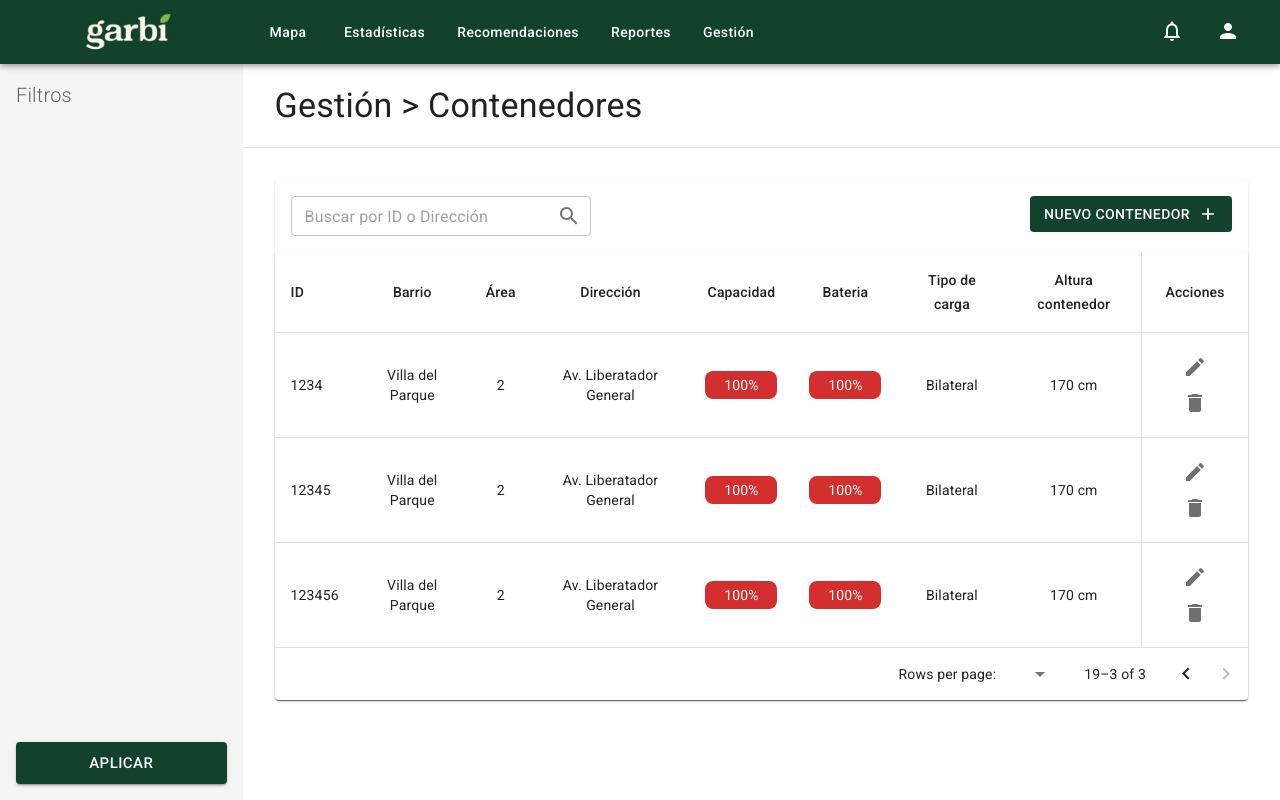
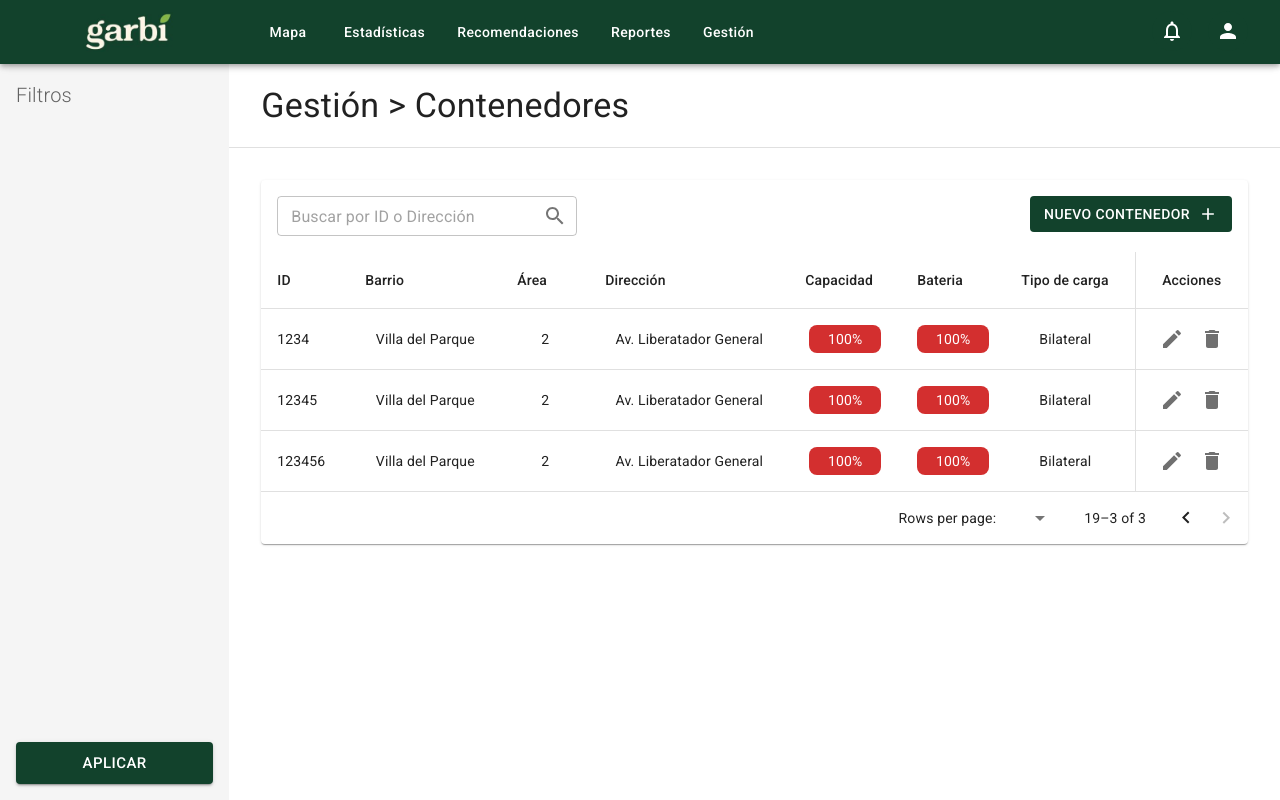
Before and after one commit to SofiaPalmieri/garbi-front, a React (Vite) app: page /containers in a window 1280 px wide. Built offline with nearby package versions, Linux system fonts and the light colour scheme.

Commit message:
refactor table to look like the design in figma

```diff
--- a/src/components/FilterSideComponent/FilterSideComponent.jsx
+++ b/src/components/FilterSideComponent/FilterSideComponent.jsx
@@ -50,6 +50,7 @@ export const FilterSideComponent = ({
       <Box
         sx={{
           flexGrow: 1,
+          overflow: 'hidden'
         }}
       >
         <Box
--- a/src/pages/Containers/ContainerContent.jsx
+++ b/src/pages/Containers/ContainerContent.jsx
@@ -61,6 +61,44 @@ const rows = [
   },
 ];
 
+const tableHeaders = [
+  {
+    value: 'ID',
+    minWidth: 88
+  },
+  {
+    value: 'Barrio',
+    minWidth: 152
+  },
+  {
+    value: 'Área',
+    minWidth: 88
+  },
+  {
+    value: 'Dirección',
+    minWidth: 200
+  },
+  {
+    value: 'Capacidad',
+    minWidth: 112
+  },
+  {
+    value: 'Bateria',
+    minWidth: 104
+  },
+  {
+    value: 'Tipo de carga',
+    minWidth: 120
+  },
+  {
+    value: 'Altura contenedor',
+    minWidth: 152,
+    sx: {
+      borderRight: '1px solid #0000001F',
+    }
+  }
+];
+
 export const ContainerContent = () => {
   const [openCreateContainerModal, setOpenCreateContainerModal] = useState(false);
   const [openModifyContainerModal, setOpenModifyContainerModal] = useState(false);
@@ -83,6 +121,8 @@ export const ContainerContent = () => {
     <Box
       sx={{
         padding: '32px',
+        width: '100%',
+        overflow: 'hidden'
       }}
     >
       <ModalCreateResource
@@ -104,6 +144,7 @@ export const ContainerContent = () => {
       <Paper
         sx={{
           width: '100%',
+          overflow: 'hidden'
         }}
       >
         <SearcherAndButton
@@ -112,53 +153,40 @@ export const ContainerContent = () => {
           inputWidth={'18.75rem'}
           onClick={handleOpenCreateContainerModal}
         />
-        <TableContainer
-          component={Paper}
+        <Box
+          sx={{
+            position: 'relative',
+            paddingRight: '113px'
+          }}
         >
+          <TableContainer>
             <Table
-            sx={{
-              minWidth: 650,
-            }}
               aria-label='simple table'
             >
               <TableHead>
                 <TableRow>
-                <TableCell>ID</TableCell>
+                  {tableHeaders.map((header, index) => (
                     <TableCell
-                  align='center'
-                >Barrio</TableCell>
-                <TableCell
-                  align='center'
-                >Área</TableCell>
-                <TableCell
-                  align='center'
-                >Dirección</TableCell>
-                <TableCell
-                  align='center'
-                >Capacidad</TableCell>
-                <TableCell
-                  align='center'
-                >Bateria</TableCell>
-                <TableCell
-                  align='center'
-                >Tipo de carga</TableCell>
-                <TableCell
-                  align='center'
+                      key={index}
                       sx={{
-                    borderRight: '1px solid #0000001F',
+                        minWidth: header.minWidth
                       }}
                     >
-                  Altura contenedor
+                      {header.value}
                     </TableCell>
-                <TableCell
-                  align='center'
-                >Acciones</TableCell>
+                  ))}
+
                 </TableRow>
               </TableHead>
               <TableBody>
                 {rows.map((container) => (
                   <TableRow
                     key={container.id}
+                    sx={{
+                      '& .MuiTableCell-root:last-child': {
+                        borderRight: 0,
+                      },
+                    }}
                   >
                     <TableCell
                       component='th'
@@ -224,8 +252,47 @@ export const ContainerContent = () => {
                     >
                       {container.alturaContenedor}
                     </TableCell>
+                  </TableRow>
+                ))}
+              </TableBody>
+            </Table>
+          </TableContainer>
+          <Box
+            sx={{
+              position: 'absolute',
+              right: 0,
+              top: 0
+            }}
+          >
+            <TableContainer>
+              <Table>
+                <TableHead>
+                  <TableRow>
                     <TableCell
                       align='center'
+                      sx={{
+                        width: 113,
+                        borderLeft: '1px solid #0000001F'
+                      }}
+                    >Acciones
+                    </TableCell>
+                  </TableRow>
+                </TableHead>
+                <TableBody>
+                  {rows.map(container =>
+                    <TableRow
+                      key={container.id + '-action'}
+                      sx={{
+                        height: '61px'
+                      }}
+                    >
+                      <TableCell
+                        align='center'
+                        sx={{
+                          height: '61px',
+                          padding: 0,
+                          borderLeft: '1px solid #0000001F'
+                        }}
                       >
                         <Button
                           sx={{
@@ -257,10 +324,12 @@ export const ContainerContent = () => {
 
                         </Button>
                       </TableCell>
-                </TableRow>
-              ))}
+                    </TableRow>)}
                 </TableBody>
               </Table>
+            </TableContainer>
+          </Box>
+        </Box>
         <TablePagination
           rowsPerPageOptions={[5, 10, 25]}
           component='div'
@@ -268,8 +337,8 @@ export const ContainerContent = () => {
           rowsPerPage={3}
           page={6}
         />
-        </TableContainer>
+
       </Paper>
-    </Box>
+    </Box >
   );
 };
```
Lines whose indentation alone changed are shown as unchanged.
